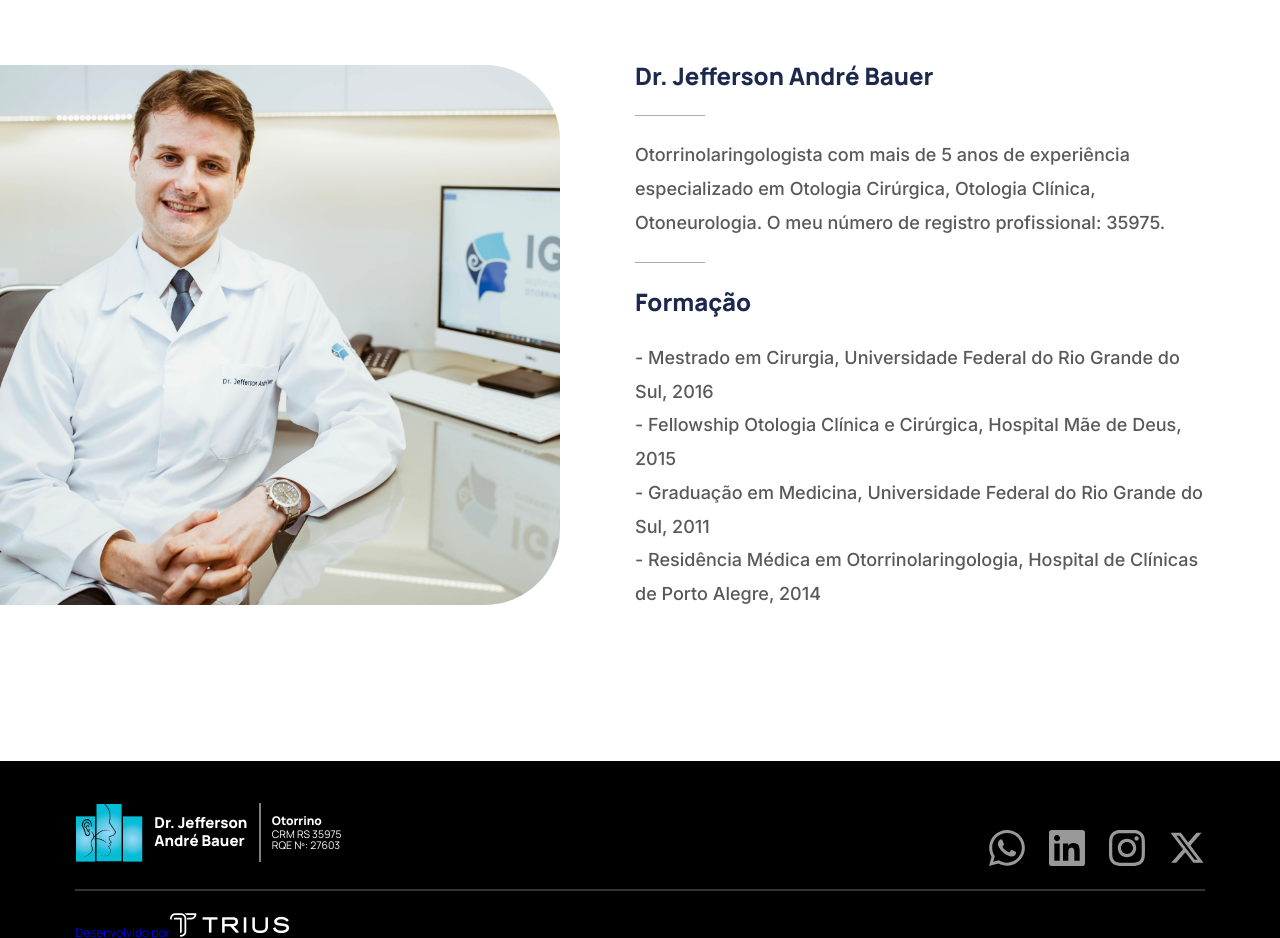
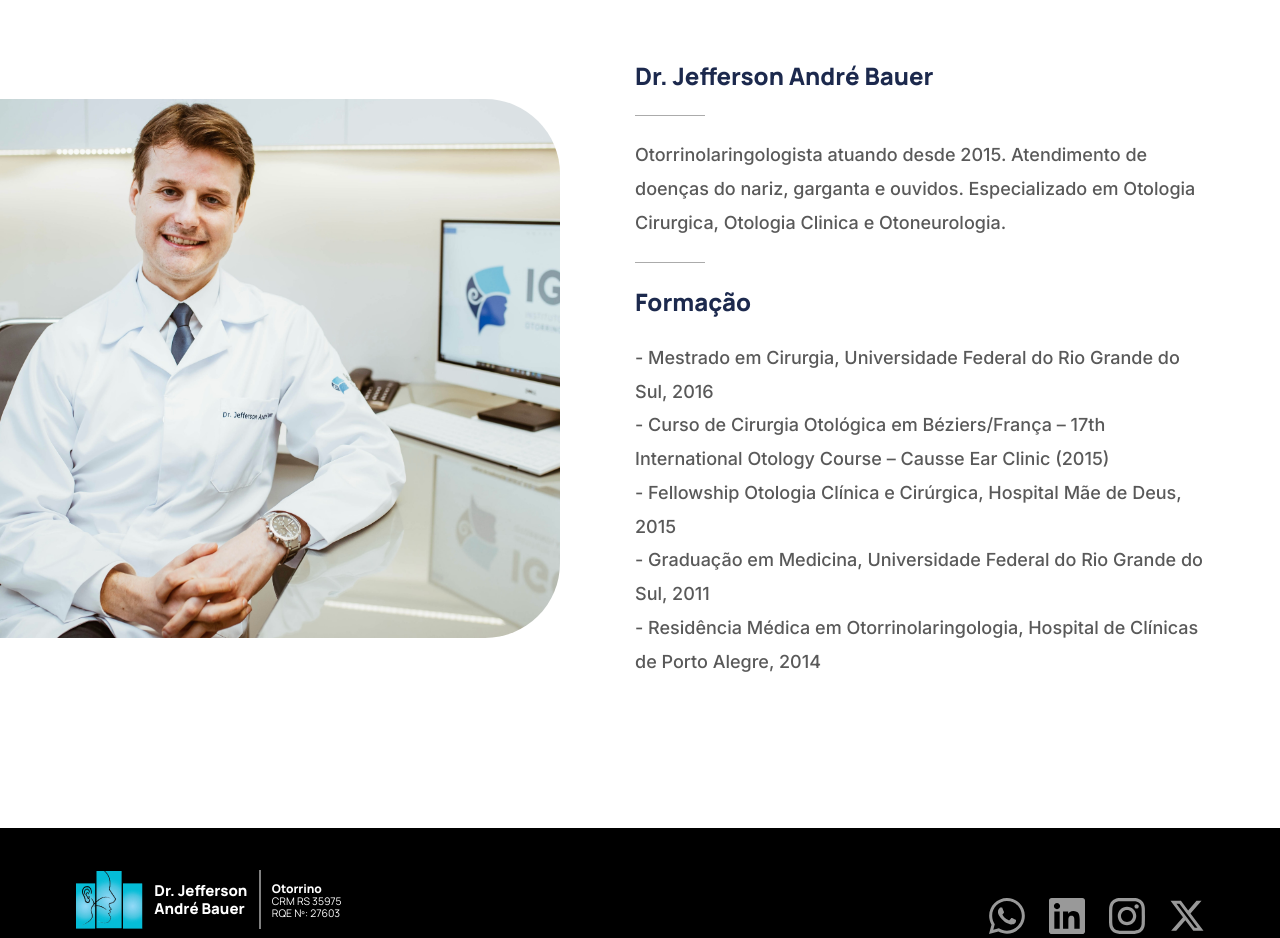
Before and after one commit to agencia-zopa/jefferson-website, a Next.js app: page /patologias/colesteatoma in a window 1280 px wide. Shown: the part 1480-2418 px from the top of the page. Built offline with nearby package versions, Linux system fonts and the light colour scheme.

Commit message:
feat: content updates

```diff
--- a/src/components/address-bar/adresses-bar.component.tsx
+++ b/src/components/address-bar/adresses-bar.component.tsx
@@ -10,7 +10,7 @@ interface Address {
 
 const addresses: Address[] = [
   {
-    title: 'Petrópolis',
+    title: 'Consultório Mont’Serrat',
     description:
       'Av. Cel. Lucas De Oliveira, 505 - Sala 302 - Petrópolis, Porto Alegre - RS, 90440-011'
   },
--- a/src/components/initial-section/initial-section.component.tsx
+++ b/src/components/initial-section/initial-section.component.tsx
@@ -19,8 +19,9 @@ export function InitialSection() {
           André Bauer
         </span>
         <span className={styles.description}>
-          Otorrinolaringologista com mais de 5 anos de experiência especializado
-          em Otologia Cirúrgica, Otologia Clínica, Otoneurologia.
+          Otorrinolaringologista atuando desde 2015. Atendimento de doenças do
+          nariz, garganta e ouvidos. Especializado em Otologia Cirurgica,
+          Otologia Clinica e Otoneurologia.
         </span>
         <div className={styles.buttons}>
           <ScheduleAppointment />
--- a/src/components/introduction-section/introduction-section.component.tsx
+++ b/src/components/introduction-section/introduction-section.component.tsx
@@ -14,9 +14,9 @@ export function PresentationSection() {
         <h1>Dr. Jefferson André Bauer</h1>
         <div className={styles.divider} />
         <p>
-          Otorrinolaringologista com mais de 5 anos de experiência especializado
-          em Otologia Cirúrgica, Otologia Clínica, Otoneurologia. O meu número
-          de registro profissional: 35975.
+          Otorrinolaringologista atuando desde 2015. Atendimento de doenças do
+          nariz, garganta e ouvidos. Especializado em Otologia Cirurgica,
+          Otologia Clinica e Otoneurologia.
         </p>
         <div className={styles.divider} />
         <h1>Formação</h1>
@@ -25,6 +25,10 @@ export function PresentationSection() {
           <li>
             - Mestrado em Cirurgia, Universidade Federal do Rio Grande do Sul,
             2016
+          </li>
+          <li>
+            - Curso de Cirurgia Otológica em Béziers/França – 17th International
+            Otology Course – Causse Ear Clinic (2015)
           </li>
           <li>
             - Fellowship Otologia Clínica e Cirúrgica, Hospital Mãe de Deus,
--- a/src/components/mobile-address-bar/mobile-adresses-bar.component.tsx
+++ b/src/components/mobile-address-bar/mobile-adresses-bar.component.tsx
@@ -13,7 +13,7 @@ interface Address {
 
 const addresses: Address[] = [
   {
-    title: 'Petrópolis',
+    title: 'Consultório Mont’Serrat',
     description:
       'Av. Cel. Lucas De Oliveira, 505 - Sala 302 - Petrópolis, Porto Alegre - RS, 90440-011'
   },
```
